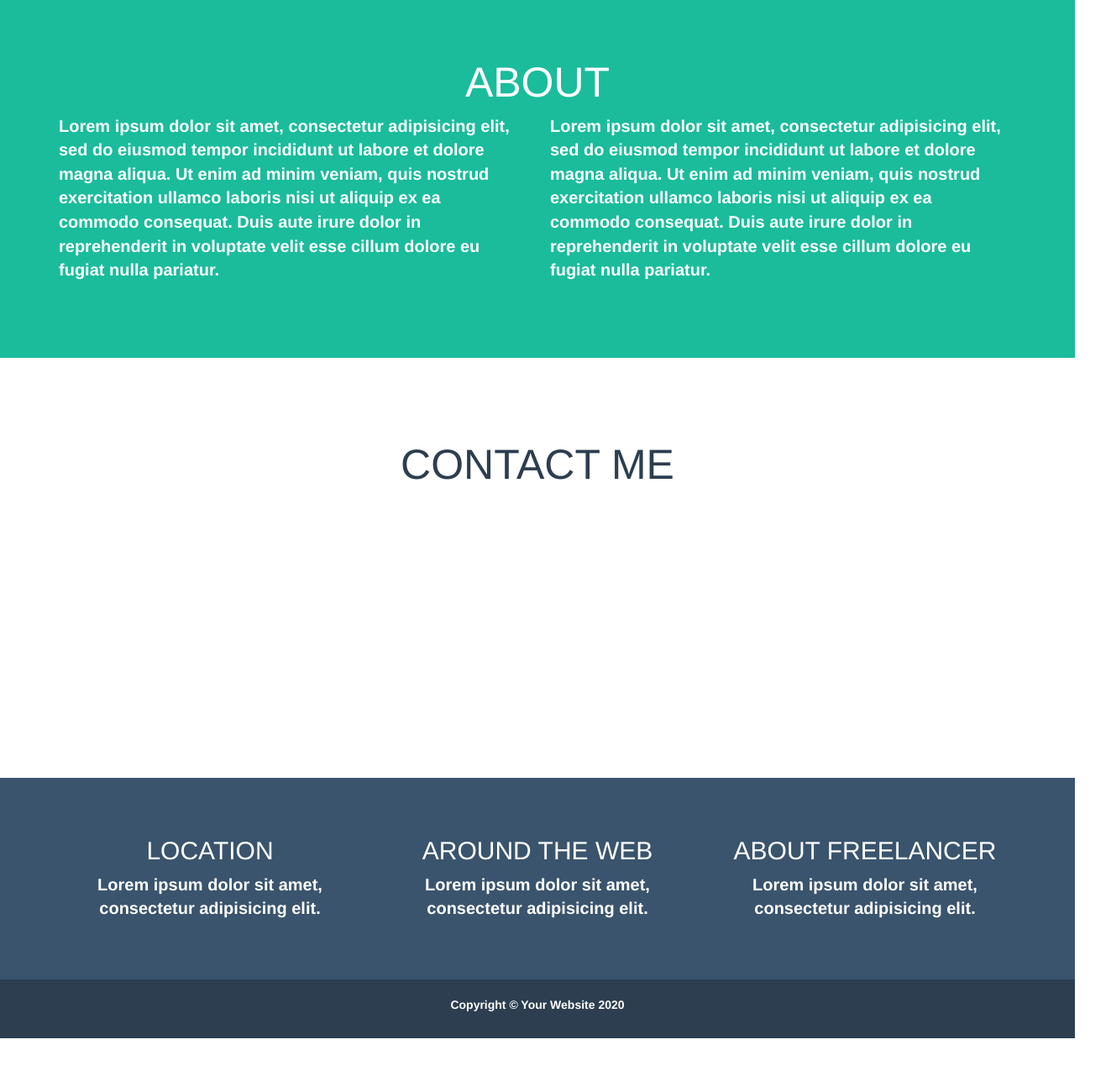
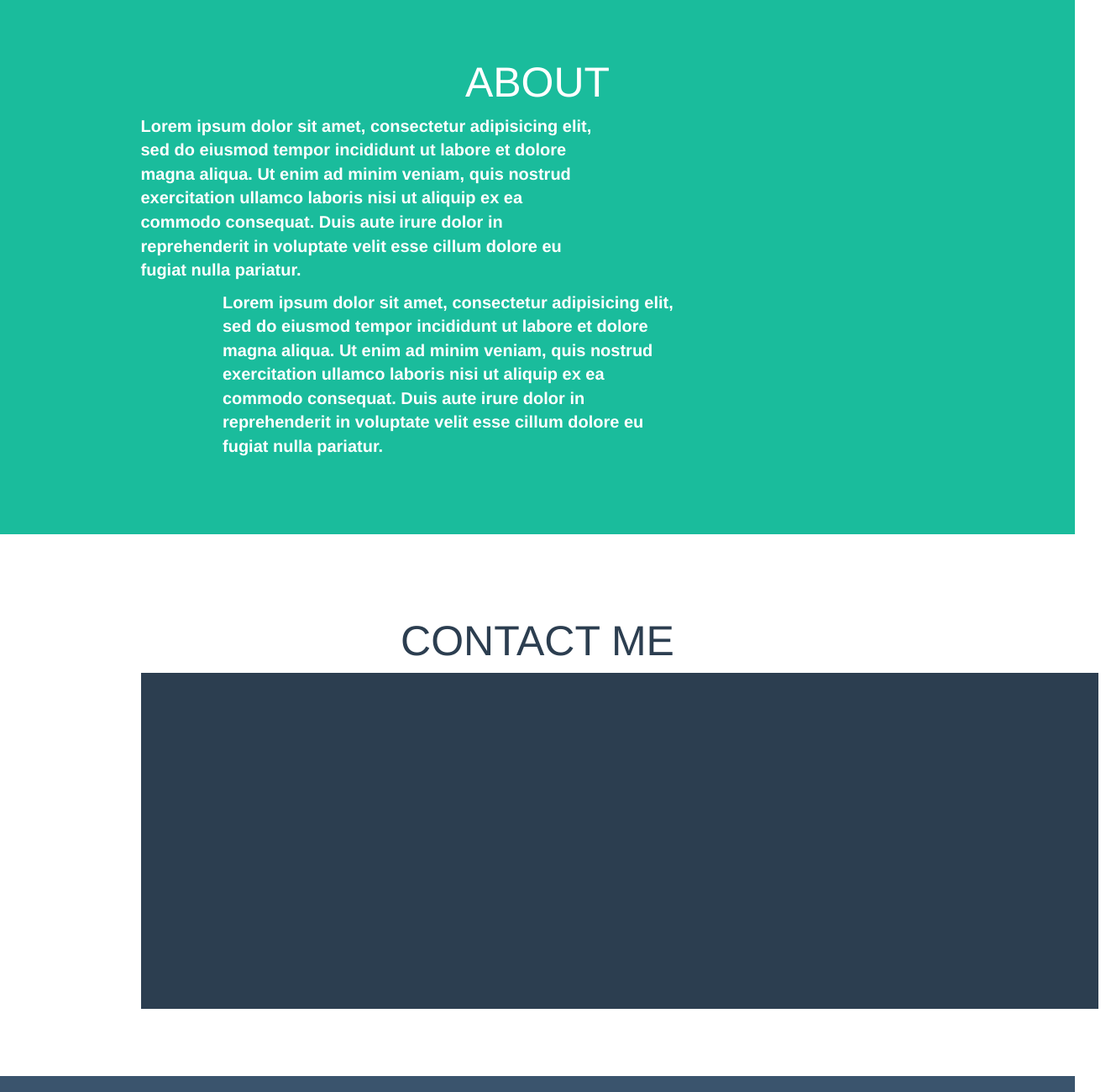
Before and after one commit to SimoneSichili/html-css-bootstrap-freelancer, a plain HTML site: page index.html in a window 1280 px wide. Shown: the part 1460-2760 px from the top of the page at 84% size, 1323 px wide, since content can reach past the window. Before the commit the page ends 2696 px from the top, so only its background shows below. Drawn offline with nearby package versions, Linux system fonts and the light colour scheme.

Commit message:
Fix tablet and smartphone columns

```diff
--- a/css/style.css
+++ b/css/style.css
@@ -96,7 +96,6 @@
 
 /* contact me */
 #contact-me {
-  height: 500px;
   padding: 80px 0;
 }
 
@@ -105,6 +104,11 @@
   font-size: 50px;
   text-align: center;
   text-transform: uppercase;
+}
+
+.form {
+  height: 400px;
+  background-color: #2C3E50;
 }
 /* /contact me */
 
--- a/index.html
+++ b/index.html
@@ -78,10 +78,10 @@
       <div class="container">
         <h2>About</h2>
         <div class="row">
-          <div class="col-lg-6 col-md-6 col-xs-12">
+          <div class="col-lg-6 col-md-5 col-md-offset-1 col-xs-8 col-xs-offset-2">
             <p>Lorem ipsum dolor sit amet, consectetur adipisicing elit, sed do eiusmod tempor incididunt ut labore et dolore magna aliqua. Ut enim ad minim veniam, quis nostrud exercitation ullamco laboris nisi ut aliquip ex ea commodo consequat. Duis aute irure dolor in reprehenderit in voluptate velit esse cillum dolore eu fugiat nulla pariatur.</p>
           </div>
-          <div class="col-lg-6 col-md-6 col-xs-12">
+          <div class="col-lg-6 col-md-5 col-xs-8 col-xs-offset-2">
             <p>Lorem ipsum dolor sit amet, consectetur adipisicing elit, sed do eiusmod tempor incididunt ut labore et dolore magna aliqua. Ut enim ad minim veniam, quis nostrud exercitation ullamco laboris nisi ut aliquip ex ea commodo consequat. Duis aute irure dolor in reprehenderit in voluptate velit esse cillum dolore eu fugiat nulla pariatur.</p>
           </div>
         </div>
@@ -93,7 +93,13 @@
     <div id="contact-me">
       <h2>Contact Me</h2>
       <div class="container">
+        <div class="row">
+          <div class="col-lg-12 col-md-10 col-md-offset-1 col-xs-8 col-xs-offset-2">
+            <div class="form">
 
+            </div>
+          </div>
+        </div>
       </div>
     </div>
     <!-- /contact me -->
```
